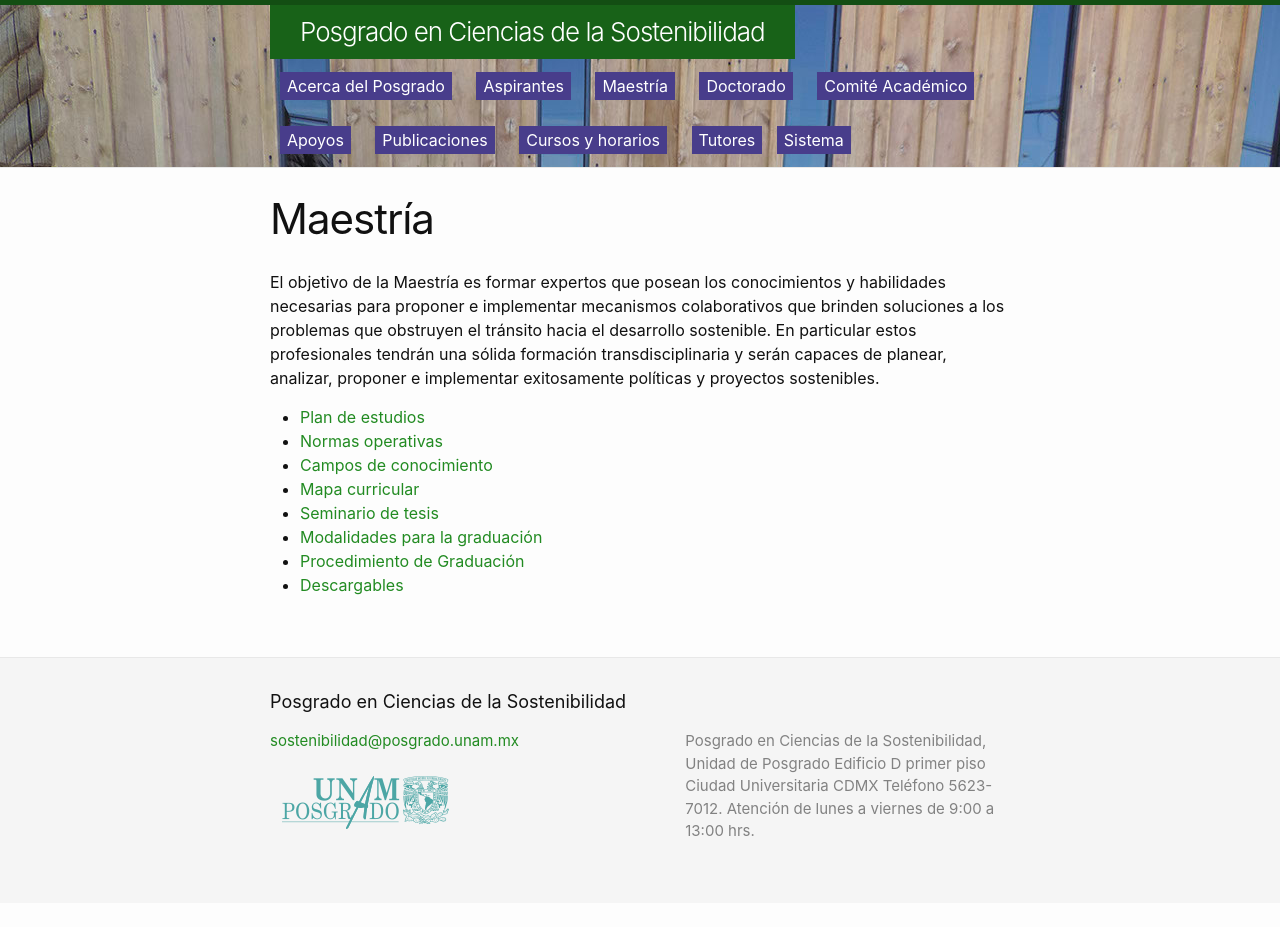
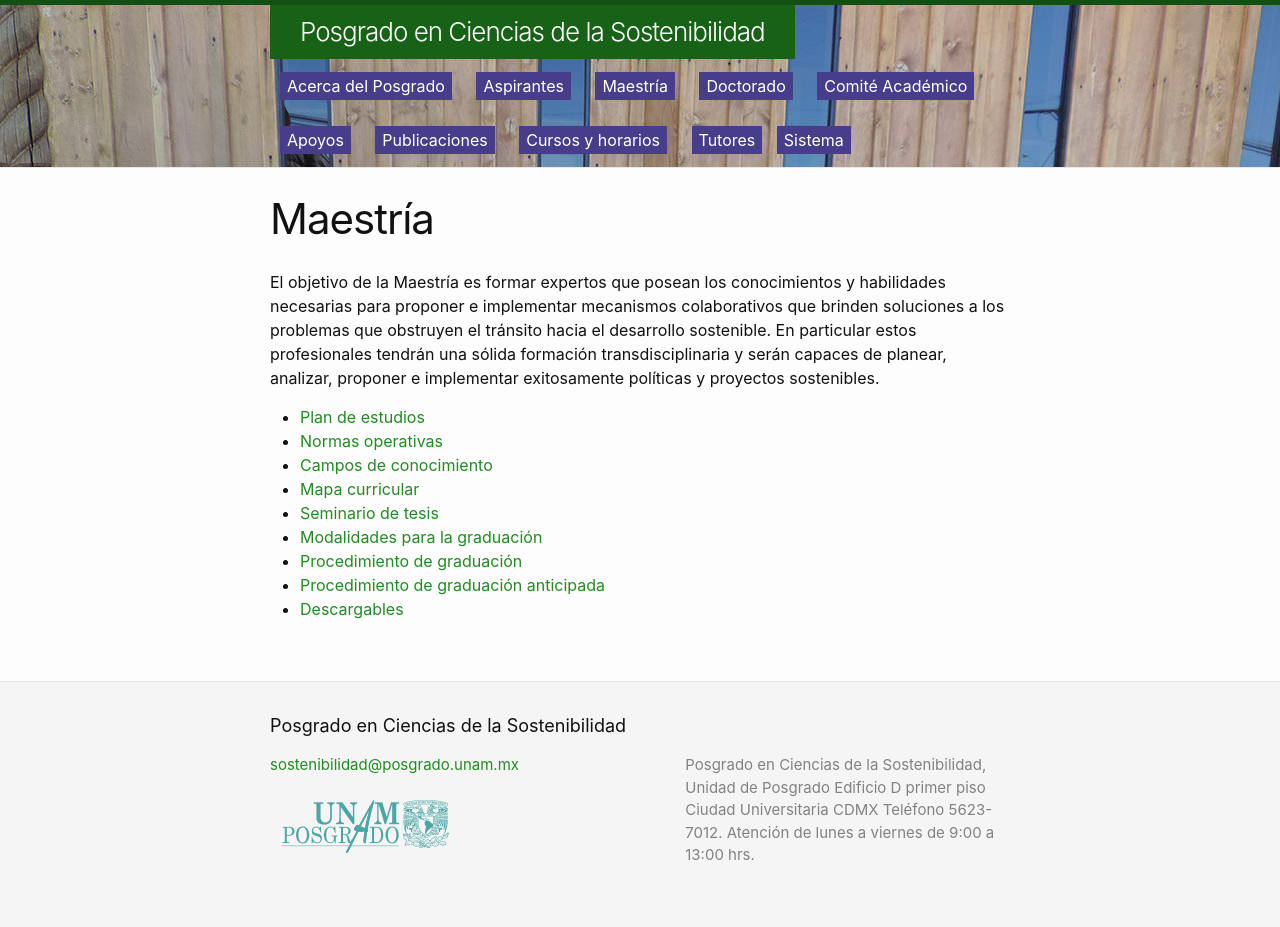
Before and after one commit to pcs-unam/pcs-unam.github.io, a Jekyll site: the page built from 02_maestria.md, in a window 1280 px wide. Built offline with Jekyll 4.4.1, drawn with Linux system fonts in a browser that asks for light colours; before the commit the page ends 903 px from its top, so only the background shows below that.

Commit message:
Se creó la liga a graduación anticipada

```diff
--- a/02_maestria.md
+++ b/02_maestria.md
@@ -18,5 +18,6 @@ implementar exitosamente políticas y proyectos sostenibles.
  - [Mapa curricular](/maestria/mapa)
  - [Seminario de tesis](/maestria/seminario_tesis)
  - [Modalidades para la graduación](/maestria/modalidades_graduacion)
- - [Procedimiento de Graduación](/maestria/graduacion)
+ - [Procedimiento de graduación](/maestria/graduacion)
+ - [Procedimiento de graduación anticipada](/maestria/graduacion-anticipada/)
  - [Descargables](/maestria/descargables)
```
